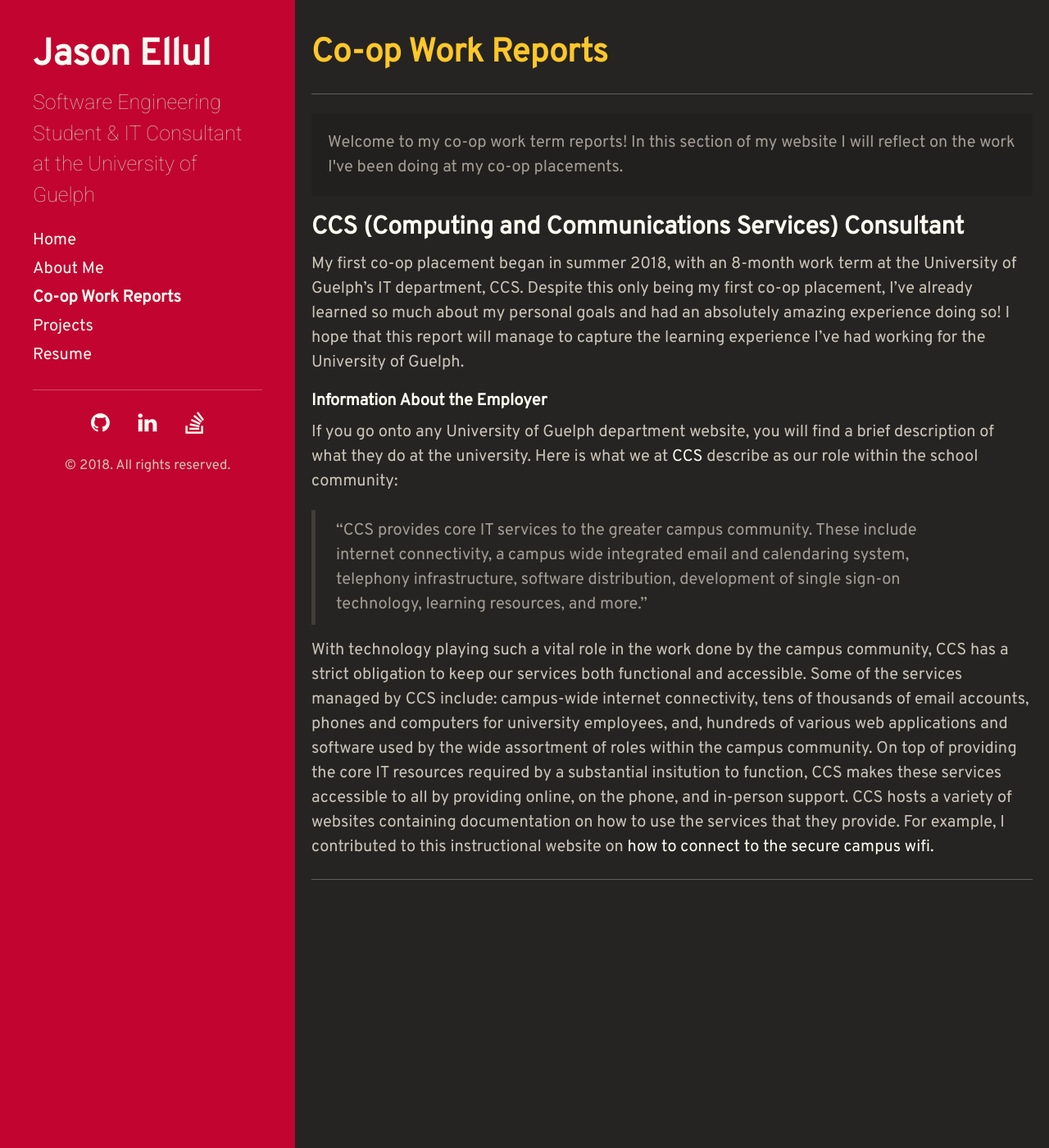
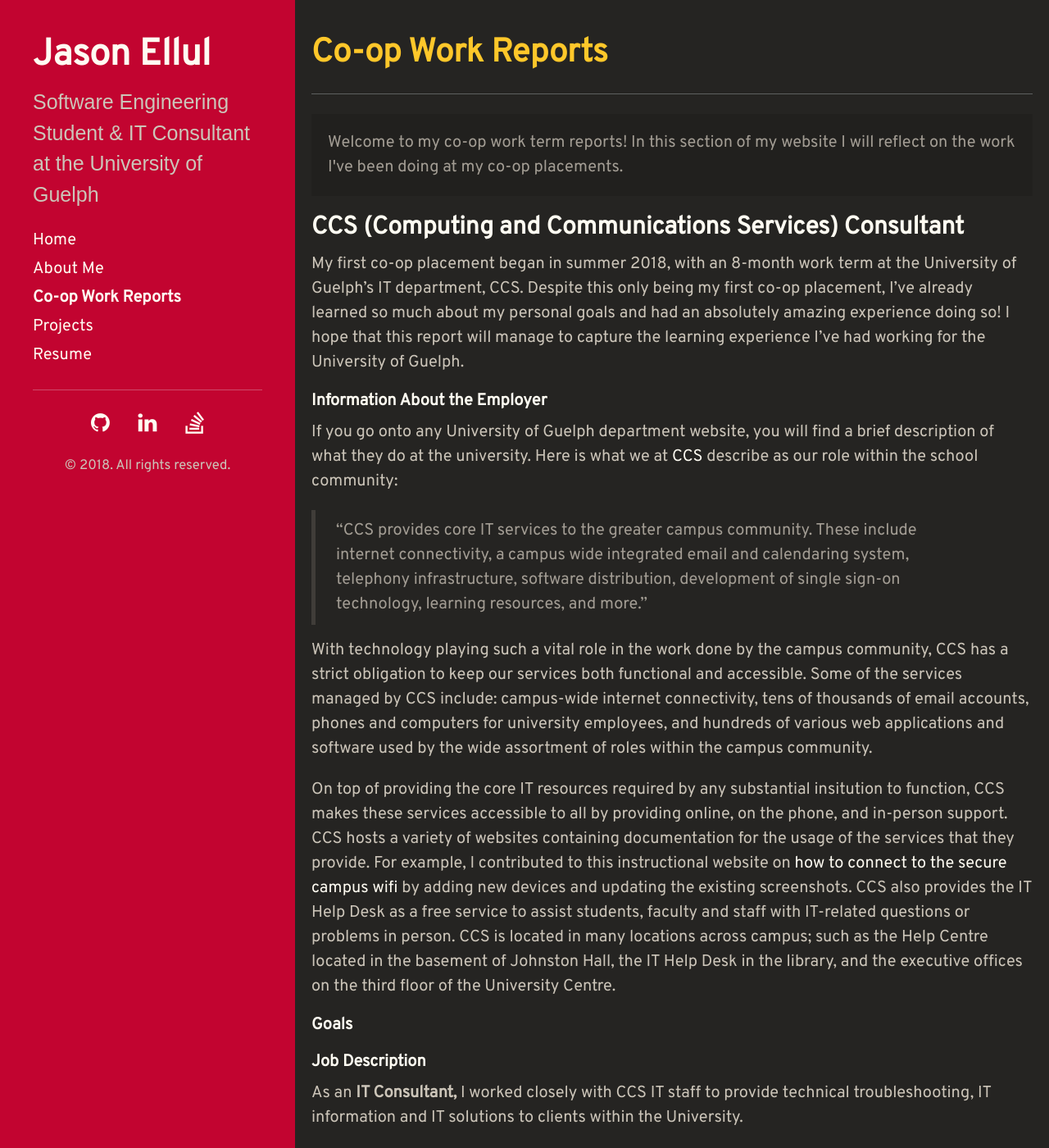
Before and after one commit to JasonEllul/JasonEllul.github.io, a Jekyll site: the page built from coop.md, in a window 1280 px wide and 1400 px high. Shown: the whole window at 82% size. Built offline with Jekyll 4.4.1, drawn with Linux system fonts in a browser that asks for light colours; nearby versions of some CDN libraries.

Commit message:
new colours

```diff
--- a/coop.md
+++ b/coop.md
@@ -13,7 +13,18 @@
 
 > "CCS provides core IT services to the greater campus community. These include internet connectivity, a campus wide integrated email and calendaring system, telephony infrastructure, software distribution, development of single sign-on technology, learning resources, and more."
 
-With technology playing such a vital role in the work done by the campus community, CCS has a strict obligation to keep our services both functional and accessible. Some of the services managed by CCS include: campus-wide internet connectivity, tens of thousands of email accounts, phones and computers for university employees, and, hundreds of various web applications and software used by the wide assortment of roles within the campus community. On top of providing the core IT resources required by a substantial insitution to function, CCS makes these services accessible to all by providing online, on the phone, and in-person support. CCS hosts a variety of websites containing documentation on how to use the services that they provide. For example, I contributed to this instructional website on [how to connect to the secure campus wifi.](https://www.uoguelph.ca/ccs/securewireless)
+With technology playing such a vital role in the work done by the campus community, CCS has a strict obligation to keep our services both functional and accessible. Some of the services managed by CCS include: campus-wide internet connectivity, tens of thousands of email accounts, phones and computers for university employees, and hundreds of various web applications and software used by the wide assortment of roles within the campus community.
+
+On top of providing the core IT resources required by any substantial insitution to function, CCS makes these services accessible to all by providing online, on the phone, and in-person support. CCS hosts a variety of websites containing documentation for the usage of the services that they provide. For example, I contributed to this instructional website on [how to connect to the secure campus wifi](https://www.uoguelph.ca/ccs/securewireless) by adding new devices and updating the existing screenshots. CCS also provides the IT Help Desk as a free service to assist students, faculty and staff with IT-related questions or problems in person. CCS is located in many locations across campus; such as the Help Centre located in the basement of Johnston Hall, the IT Help Desk in the library, and the executive offices on the third floor of the University Centre.
+
+#### Goals
+
+
+
+#### Job Description
+
+As an <b>IT Consultant,</b> I worked closely with CCS IT staff to provide technical troubleshooting, IT information and IT solutions to clients within the University.
+
 
 
 
--- a/public/css/blackdoc.css
+++ b/public/css/blackdoc.css
@@ -97,7 +97,8 @@
 
 strong,
 b {
-  color: #848471;
+  color: #ccc5b9;
+  font-weight: bolder;
 }
 /* Code */
 
--- a/public/css/poole.css
+++ b/public/css/poole.css
@@ -261,14 +261,8 @@
 
 .lead {
   font-size: 1.25rem;
-  font-weight: 100;
-  font-family: 'Roboto', sans-serif;
-}
-@media only screen and (max-width: 640px) {
-  .lead {
-    font-weight: 150;
-    font-family: 'Roboto', sans-serif;
-  }
+  font-weight: 150;
+  font-family: 'Roboto-150', sans-serif;
 }
 
 
```
Also changed, not shown: 5 other files.
